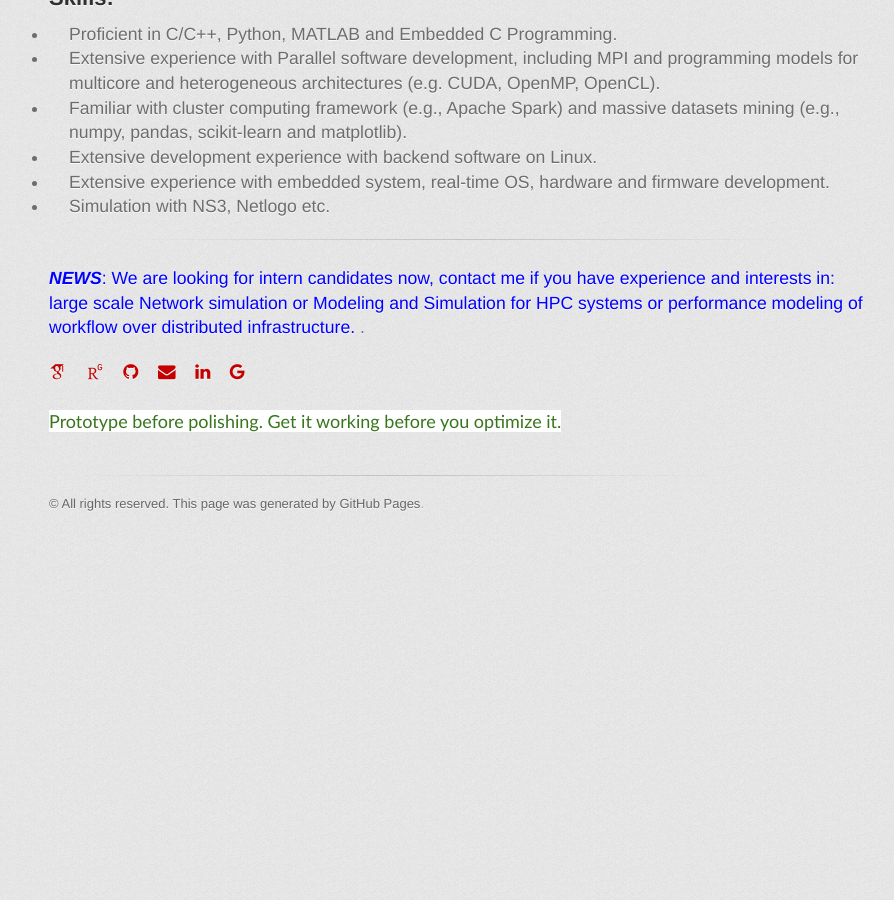
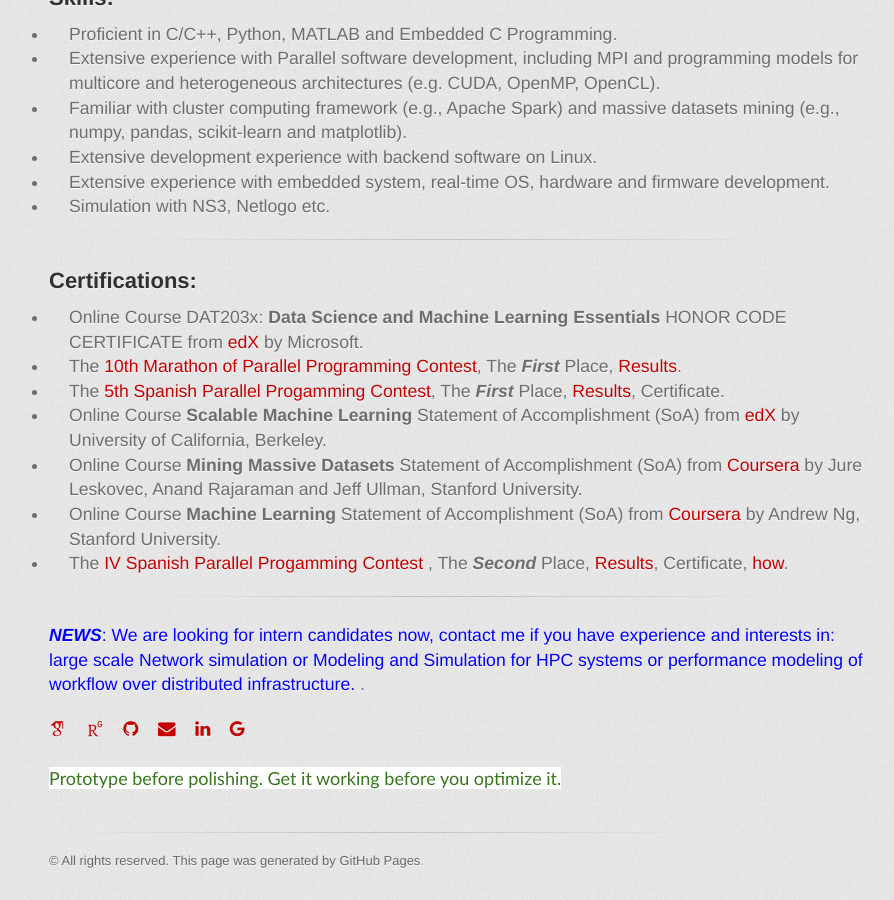
Before and after one commit to lzhengchun/lzhengchun.github.io, a Jekyll site: the page built from index.md, in a window 1280 px wide and 900 px high, scrolled down 1146 px. Shown: the whole window, without its empty margins (181-1075 px from the left). Built offline with Jekyll 4.4.1, drawn with Linux system fonts in a browser that asks for light colours; some web fonts are replaced; before the commit the page ends 1689 px from its top, so only the background shows below that.

Commit message:
add, delete, polish etc.

```diff
--- a/_layouts/default.html
+++ b/_layouts/default.html
@@ -60,15 +60,13 @@
       </div>
     </div>
 
-    {% if site.google_analytics %}
       <script type="text/javascript">
         (function(i,s,o,g,r,a,m){i['GoogleAnalyticsObject']=r;i[r]=i[r]||function(){
         (i[r].q=i[r].q||[]).push(arguments)},i[r].l=1*new Date();a=s.createElement(o),
         m=s.getElementsByTagName(o)[0];a.async=1;a.src=g;m.parentNode.insertBefore(a,m)
         })(window,document,'script','//www.google-analytics.com/analytics.js','ga');
-        ga('create', '{{ site.google_analytics }}', 'auto');
+        ga('create', 'UA-61001376-1', 'auto');
         ga('send', 'pageview');
       </script>
-    {% endif %}
   </body>
 </html>
--- a/index.md
+++ b/index.md
@@ -39,6 +39,16 @@ I am interested in Computer Science related research, mainly include:
 * Simulation with NS3, Netlogo etc.
 
 ---
+## Certifications:
+* Online Course DAT203x: __Data Science and Machine Learning Essentials__ HONOR CODE CERTIFICATE from [edX](https://courses.edx.org/courses/course-v1:Microsoft+DAT203x+1T2016/info) by Microsoft.
+* The [10th Marathon of Parallel Programming Contest](https://courses.edx.org/courses/course-v1:Microsoft+DAT203x+1T2016/info), The ___First___ Place, [Results](http://lspd.mackenzie.br/marathon/last/winners.html).
+* The [5th Spanish Parallel Progamming Contest](http://luna.inf.um.es/2015/), The ___First___ Place, [Results](http://luna.inf.um.es/2015/results.php?lang=en), Certificate.
+* Online Course __Scalable Machine Learning__ Statement of Accomplishment (SoA) from [edX](https://courses.edx.org/courses/BerkeleyX/CS190.1x/1T2015/info) by University of California, Berkeley.
+* Online Course __Mining Massive Datasets__ Statement of Accomplishment (SoA) from [Coursera](https://www.coursera.org/course/mmds) by Jure Leskovec, Anand Rajaraman and Jeff Ullman, Stanford University.
+* Online Course __Machine Learning__ Statement of Accomplishment (SoA) from [Coursera](https://www.coursera.org/course/ml) by Andrew Ng, Stanford University.
+* The [IV Spanish Parallel Progamming Contest](http://luna.inf.um.es/2014/) , The ___Second___ Place, [Results](http://luna.inf.um.es/2014/results.php?lang=en), Certificate, [how](img/competition.jpg).
+
+---
 <span style="color:blue">
 ***NEWS***:
 We are looking for intern candidates now, contact me if you have experience and interests in: large scale Network simulation or Modeling and Simulation for HPC systems or performance modeling of workflow over distributed infrastructure.
```
Also changed, not shown: img/competition.jpg (added).
